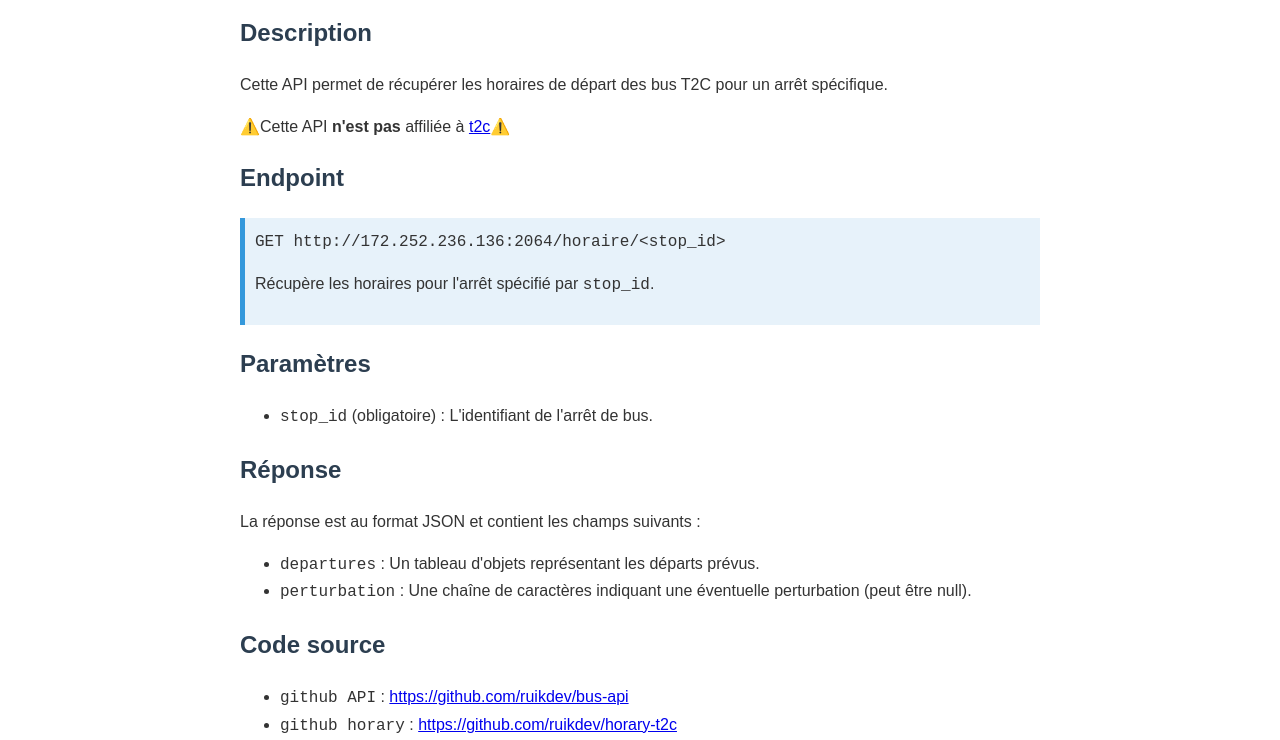
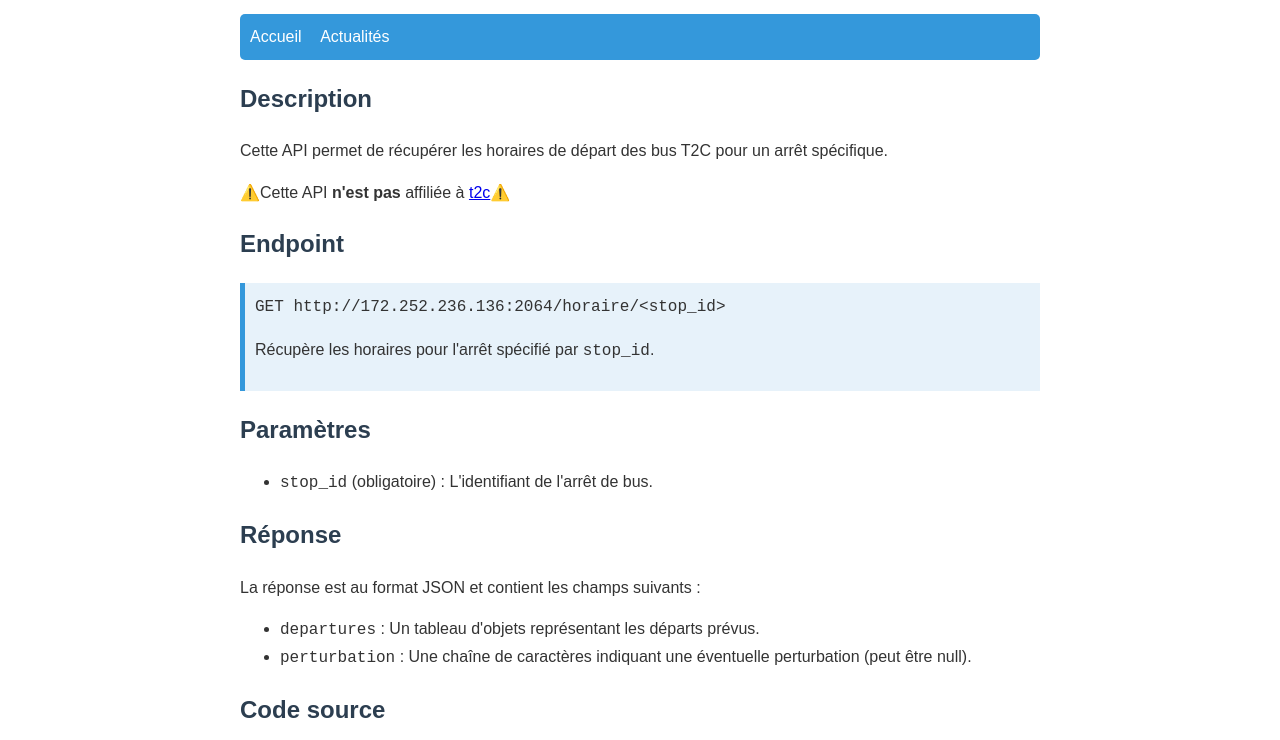
Before and after one commit to ruikdev/ruikdev.github.io, a plain HTML site: page index.html in a window 1280 px wide. Shown: the part 100-840 px from the top of the page. Drawn offline with Linux system fonts and the light colour scheme.

Commit message:
Update index.html

```diff
--- a/index.html
+++ b/index.html
@@ -62,10 +62,29 @@
         .copy-button:hover {
             background-color: #2980b9;
         }
+        .menu {
+            background-color: #3498db;
+            padding: 10px;
+            border-radius: 5px;
+            margin-bottom: 20px;
+        }
+        .menu a {
+            color: white;
+            text-decoration: none;
+            margin-right: 15px;
+        }
+        .menu a:hover {
+            text-decoration: underline;
+        }
     </style>
 </head>
 <body>
     <h1>Documentation API Horaires T2C</h1>
+
+    <div class="menu">
+        <a href="index.html">Accueil</a>
+        <a href="actualites.html">Actualités</a>
+    </div>
 
     <h2>Description</h2>
     <p>Cette API permet de récupérer les horaires de départ des bus T2C pour un arrêt spécifique.</p>
```
